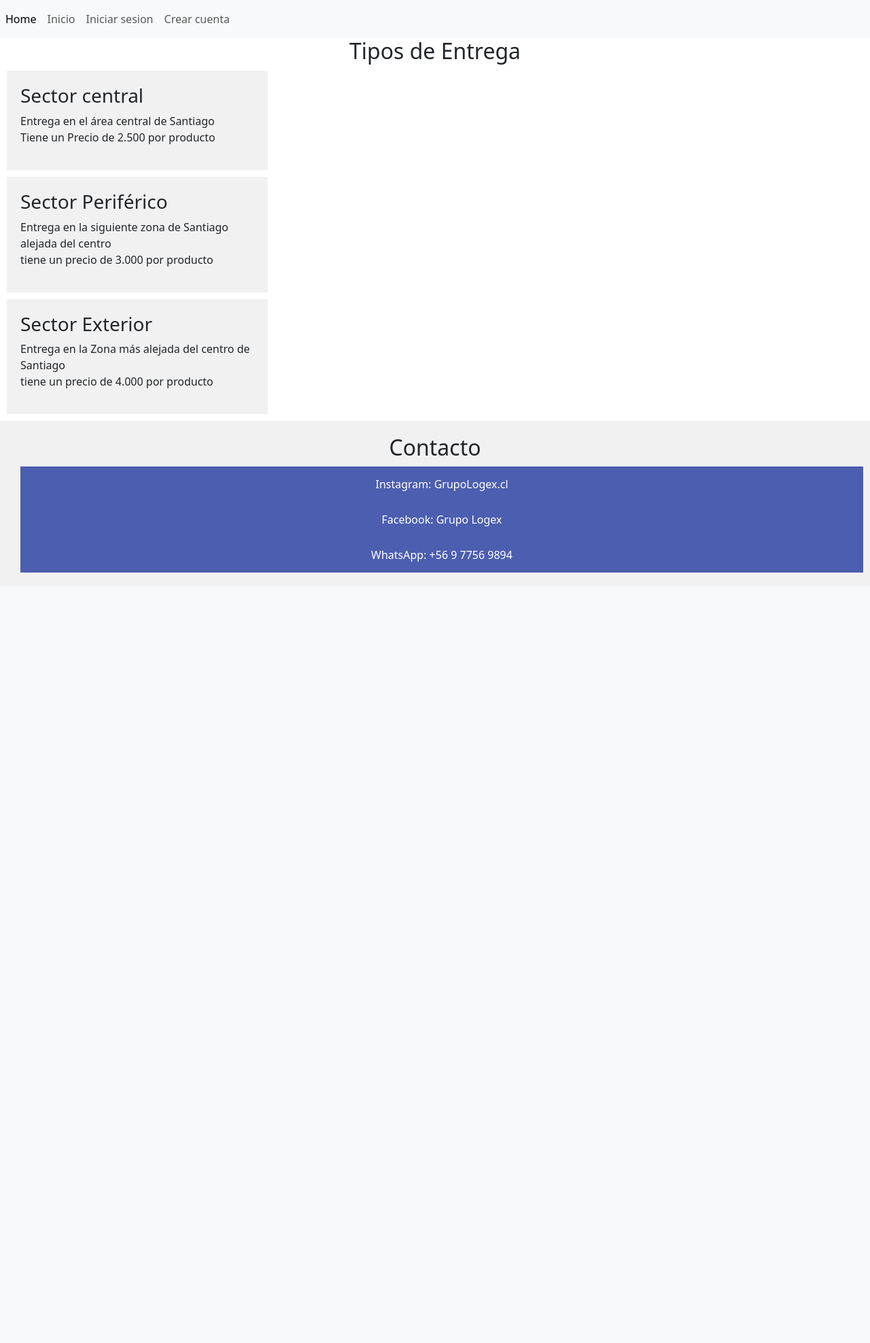
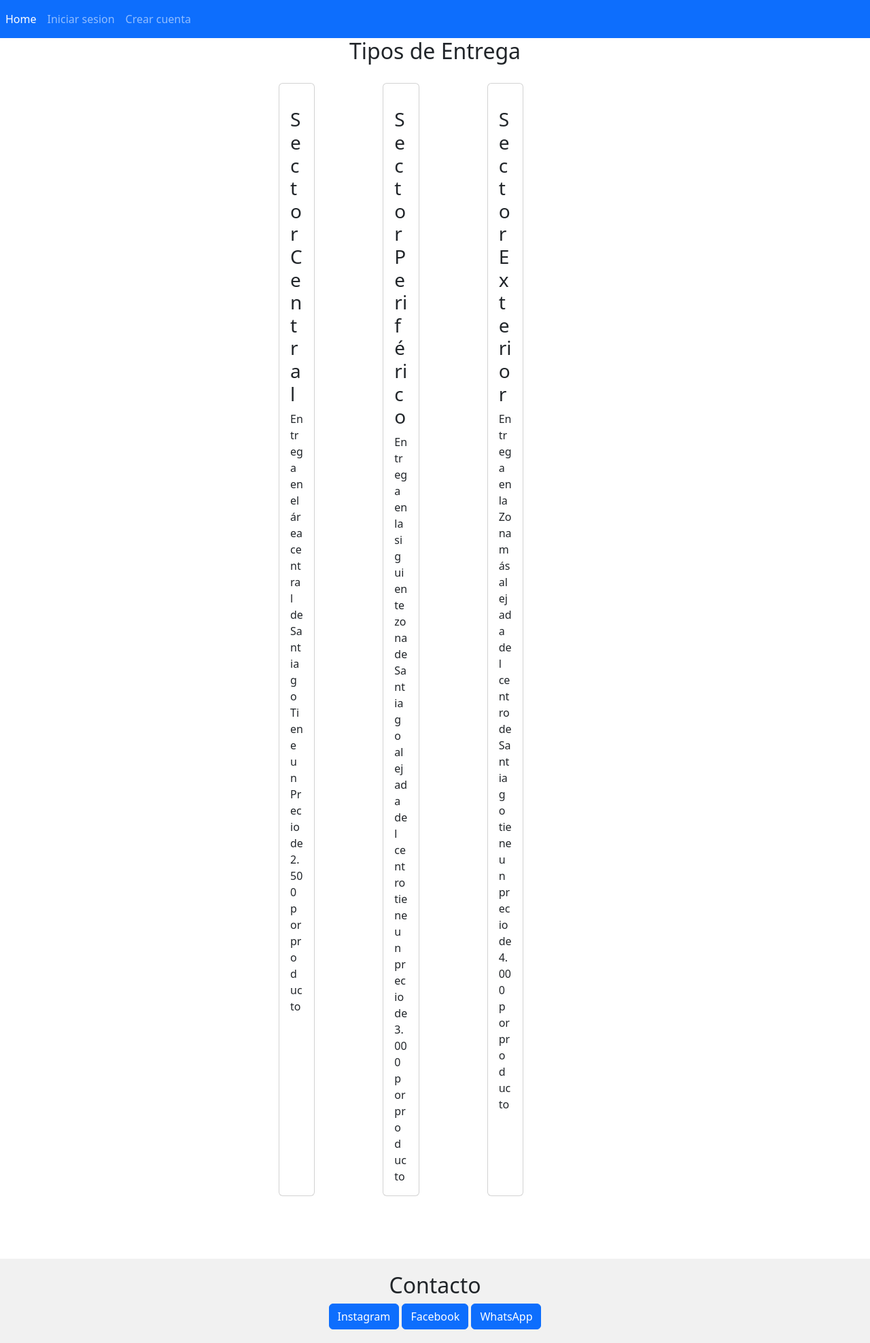
Before and after one commit to felipe-toro23/grupo_logex, a Django app: page / in a window 1280 px wide. Shown: the whole page at 68% size. Before the commit the page ends 842 px from the top, so only its background shows below. Run offline with Django 4.2, Linux system fonts and the light colour scheme.

Commit message:
push con css

```diff
--- a/app/static/css/estilo.css
+++ b/app/static/css/estilo.css
@@ -8,17 +8,22 @@ body {
     flex-direction: column;
 }
 
-.form-crear-sesion {
-    max-width: 800px;
-    margin: 0 auto;
-    margin-top: 10px;
-    display: block;
+
+
+.Contenido{
+    position: relative;
+    z-index: 2;
 }
 
-.form-control,
-.btn-success {
-    margin-top: 10px;
+
+
+
+
+.container{
+    /* crea espacio entre los input de este formulario */
+    margin-top: 50px;
     display: block;
+
 }
 
 /* Agrega estilos para las etiquetas h2 */
@@ -26,29 +31,6 @@ h2 {
     text-align: center;
 }
 
-/* Contenedor principal de las cajas flete-info */
-.fletes-disponibles {
-    display: flex;
-    justify-content: space-around; /* Puedes ajustar esto según tus preferencias */
-}
-
-/* Estilos para las cajas de felte-info */
-.flete-info1,
-.flete-info2,
-.flete-info3 {
-    width: 30%;
-    height: 100%;
-    background-color: #f1f1f1;
-    padding: 20px;
-    margin: 10px;
-}
-/* Estilos para el footer */
-footer {
-    background-color: #f1f1f1;
-    padding: 20px;
-    text-align: center;
-    margin-top: auto; /* Esto asegura que el footer esté pegado en la parte inferior */
-}
 
 /*esto es el css de la creacion de encomiendas*/
 
@@ -78,13 +60,22 @@ footer {
     margin-top: auto; /* Esto asegura que el footer esté pegado en la parte inferior */
 }
 
-/* alinea los botones del footer dales un color azul */
-footer button {
-    margin: 0 10px;
-    background-color: #4c5eaf;
-    color: white;
-    padding: 14px 20px;
-    border: none;
-    cursor: pointer;
-    width: 100%;
+/* Css de las tarjetas de definicion de sectores */
+
+.Cards-container {
+    display: flex;
+    justify-content: space-between;
+    max-width: 500px; /* Ajusta el ancho máximo según tus preferencias */
+    margin: 0 auto; /* Centra la caja horizontalmente */
+    padding: 20px; /* Añade relleno para separar los bordes de la caja del contenido */
 }
+
+.card {
+    width: 100%; /* Ajusta el ancho de las tarjetas según sea necesario */
+    margin-right: 100px; /* Ajusta la separación horizontal entre tarjetas según sea necesario */
+    /* Otros estilos de las tarjetas según sea necesario */
+}
+
+.card-body {
+    margin-top: 20px; /* Ajusta la separación entre el título y el párrafo según sea necesario */
+}
--- a/app/templates/logex/crear_cuenta.html
+++ b/app/templates/logex/crear_cuenta.html
@@ -7,14 +7,14 @@ Crear Cuenta
 {% block Contenido %}
 <div class="form-crear-sesion">
     <div class="row">
-        <div class="col-md-12 mx-auto mt-5">
+        <div class="col-md-5 mx-auto mt-5">
             <div class="card">
                 <div class="card-header">Crear Cuenta</div>
                 <div class="card-body">
                     <form class="form" method="post">
                         {% csrf_token %}
                         {{ form.as_p }}
-                        <button class="btn btn-success">Crear Cuenta</button>
+                        <button class="btn btn-primary">Crear Cuenta</button>
                     </form>
                 </div>
             </div>
--- a/app/templates/logex/home.html
+++ b/app/templates/logex/home.html
@@ -3,23 +3,30 @@
 {% block Contenido %}
 
 <h2 >Tipos de Entrega</h2>
-<div class="flete-info1">
-    <h3>Sector central</h3>
-    <p> Entrega en el área central de Santiago <br>
-        Tiene un Precio de 2.500 por producto
-    </p>
-</div>
-<div class="flete-info2">
-    <h3>Sector Periférico</h3>
-    <p> Entrega en la siguiente zona de Santiago alejada del centro<br>
-        tiene un precio de 3.000 por producto
-    </p>
-</div>
-<div class="flete-info3">
-    <h3>Sector Exterior</h3>
-    <p> Entrega en la Zona más alejada del centro de Santiago<br>
-        tiene un precio de 4.000 por producto
-    </p>
+<div class="Cards-container">
+
+    <div class="card" style="width: 18rem;">
+        <div class="card-body">
+        <h3 class="card-title">Sector Central</h3>
+        <p class="card-text">Entrega en el área central de Santiago <br>Tiene un Precio de 2.500 por producto</p>
+        </div>
+    </div>
+
+    <div class="card" style="width: 18rem;">
+        <div class="card-body">
+        <h3 class="card-title">Sector Periférico</h3>
+        <p class="card-text">Entrega en la siguiente zona de Santiago alejada del centro<br>tiene un precio de 3.000 por producto</p>
+        </div>
+    </div>
+
+    <div class="card" style="width: 18rem;">
+        <div class="card-body">
+        <h3 class="card-title">Sector Exterior</h3>
+        <p class="card-text">Entrega en la Zona más alejada del centro de Santiago<br>tiene un precio de 4.000 por producto</p>
+        </div>
+    </div>
 </div>
 
-{%endblock%}
+
+
+{% endblock %}
--- a/app/templates/logex/index.html
+++ b/app/templates/logex/index.html
@@ -7,29 +7,30 @@
     <title>{% block Titulo %}{% endblock %}</title>
     <link type='text/css' rel="stylesheet" href='{% static "css/estilo.css" %}'>
     <link href="https://cdn.jsdelivr.net/npm/bootstrap@5.3.2/dist/css/bootstrap.min.css" rel="stylesheet" integrity="sha384-T3c6CoIi6uLrA9TneNEoa7RxnatzjcDSCmG1MXxSR1GAsXEV/Dwwykc2MPK8M2HN" crossorigin="anonymous">
-    <script src="https://cdn.jsdelivr.net/npm/bootstrap@5.3.2/dist/js/bootstrap.bundle.min.js" integrity="sha384-C6RzsynM9kWDrMNeT87bh95OGNyZPhcTNXj1NW7RuBCsyN/o0jlpcV8Qyq46cDfL" crossorigin="anonymous"></script>
 </head>
 <body>
-    <nav class="navbar navbar-expand navbar-light bg-light">
+    <nav class="navbar navbar-expand navbar-dark bg-primary">
         <div class="nav navbar-nav">
-            <a class="nav-item nav-link active" href="" aria-current="page">Home <span class="visually-hidden">(current)</span></a>
-            <a class="nav-item nav-link" href="{% url 'index' %}">Inicio</a>
+            <a class="nav-item nav-link active" href="{% url 'index' %}" aria-current="page">Home</a>
             <a class="nav-item nav-link" href="{% url 'profile' %}">Iniciar sesion</a>
             <a class="nav-item nav-link" href="{% url 'Crear_cuenta' %}">Crear cuenta</a>
         </div>
     </nav>
-
     <div class="Contenido">
         {% block Contenido %}
         {% endblock %}
+        <br>
+        <br>
+        <br>
     </div>
+    <script src="https://cdn.jsdelivr.net/npm/bootstrap@5.3.2/dist/js/bootstrap.bundle.min.js" integrity="sha384-C6RzsynM9kWDrMNeT87bh95OGNyZPhcTNXj1NW7RuBCsyN/o0jlpcV8Qyq46cDfL" crossorigin="anonymous"></script>
 </body>
 <footer>
     <div class="contacto">
         <h2>Contacto</h2>
-        <button onclick="window.location.href='https://www.instagram.com/grupologex.cl/'">Instagram: GrupoLogex.cl</button><br>
-        <button onclick="window.location.href='https://www.facebook.com/people/Grupo-Logex/100066425122706/?paipv=0&eav=AfZ3L_N1PxWIxGsY2ArfKcjpjuLXIcGk-tgnwv3F-9ELOXR24esXC3oOnkUFBT4XBTY&_rdr'">Facebook: Grupo Logex</button><br>
-        <button onclick="window.location.href='https://wa.me/56977569894'">WhatsApp: +56 9 7756 9894</button>
+        <button type="button" class="btn btn-primary" onclick="window.location.href='https://www.instagram.com/grupologex.cl/'">Instagram</button>
+        <button type="button" class="btn btn-primary" onclick="window.location.href='https://www.facebook.com/people/Grupo-Logex/100066425122706/?paipv=0&eav=AfZ3L_N1PxWIxGsY2ArfKcjpjuLXIcGk-tgnwv3F-9ELOXR24esXC3oOnkUFBT4XBTY&_rdr'">Facebook</button>
+        <button type="button" class="btn btn-primary" onclick="window.location.href='https://wa.me/56977569894'">WhatsApp</button>
     </div>
 </footer>
 
--- a/app/templates/logex/nueva_encomienda.html
+++ b/app/templates/logex/nueva_encomienda.html
@@ -23,7 +23,7 @@ Nueva Encomienda
                     <form class="form" method="post">
                         {% csrf_token %}
                         {{ form.as_p }}
-                        <button class="btn btn-success">Agregar Encomienda</button>
+                        <button class="btn btn-primary">Agregar Encomienda</button>
                     </form>
                 </div>
             </div>
--- a/app/views.py
+++ b/app/views.py
@@ -8,7 +8,7 @@ from django.urls import reverse
 from .forms import CreaUsuForm, PaqueteForm
 from .models import Usuarios, Direcciones, Paquetes, PlanillasEntregas, PlanillaRetiros
 from django.contrib import messages
-from django.db import IntegrityError
+from django.db import IntegrityError, DataError
 
 
 
@@ -54,7 +54,11 @@ def Crear_cuenta(request):
 
                 return render(request, "logex/loby.html")
             except IntegrityError as e:
-                form.add_error('username', 'Este nombre de usuario ya está en uso. Por favor, elige otro.')
+                form.add_error('username', 'Este nombre de usuario ya está en uso. Por favor, elige otro.')#revisar este error
+
+            except DataError as e:
+                messages.error(request, 'Error al crear la cuenta: los datos son demasiado largos.') #revisar este error
+
     else:
         form = CreaUsuForm()
 
```
Also changed, not shown: app/templates/logex/feed.html (+5 -6 lines), app/templates/logex/loby.html (+20 -18 lines), app/templates/registration/login.html (+10 -4 lines), app/static/img/wsp_comentario1.jpeg (added), app/static/img/wsp_comentario2.jpeg (added), app/static/img/wsp_comentario3.jpeg (added).
